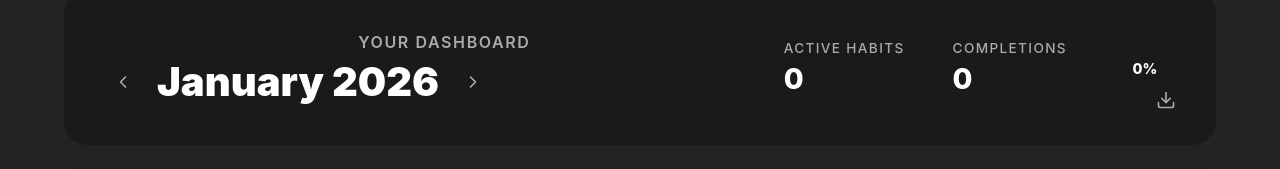
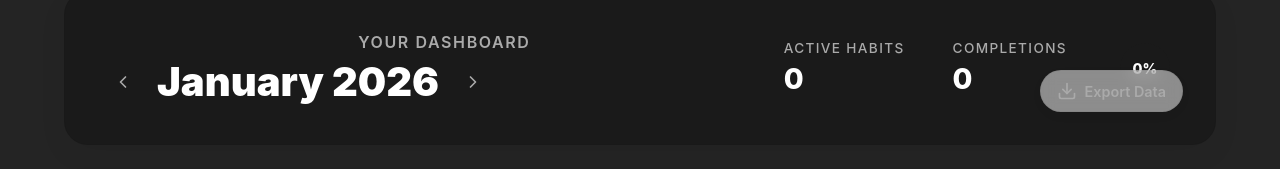
Before and after one commit to amitraj99053/Habit-Tracker-Frontend, a React (Vite) app: page /dashboard in a window 1280 px wide. Shown: the part 133-302 px from the top of the page. Built offline with nearby package versions, Linux system fonts and the light colour scheme; no server answers.

Commit message:
feat: enhance excel export and polish UI

```diff
--- a/src/components/SummaryHeader.css
+++ b/src/components/SummaryHeader.css
@@ -124,28 +124,41 @@
 }
 
 
+
 .export-btn {
     position: absolute;
-    bottom: 25px;
-    right: 30px;
-    background: transparent;
-    border: 1px solid rgba(0, 0, 0, 0.1);
-    border-radius: 8px;
-    padding: 8px;
+    bottom: 2rem;
+    right: 2rem;
+    background: rgba(255, 255, 255, 0.5);
+    /* translucent */
+    backdrop-filter: blur(8px);
+    border: 1px solid rgba(0, 0, 0, 0.05);
+    /* very subtle */
+    border-radius: 50px;
+    /* Pill shape */
+    padding: 10px 16px;
     cursor: pointer;
     color: var(--text-secondary);
-    transition: all 0.2s ease;
+    transition: all 0.3s cubic-bezier(0.4, 0, 0.2, 1);
     display: flex;
     align-items: center;
-    justify-content: center;
+    gap: 8px;
+    box-shadow: 0 4px 12px rgba(0, 0, 0, 0.03);
+    font-size: 0.9rem;
+    font-weight: 600;
+}
+
+.export-btn::after {
+    content: 'Export Data';
+    display: inline-block;
 }
 
 .export-btn:hover {
-    background: var(--card-bg);
+    background: #fff;
+    color: var(--primary-color);
     border-color: var(--primary-color);
-    color: var(--primary-color);
     transform: translateY(-2px);
-    box-shadow: 0 4px 6px rgba(0, 0, 0, 0.05);
+    box-shadow: 0 8px 20px rgba(0, 0, 0, 0.08);
 }
 
 @media (max-width: 768px) {
--- a/src/pages/Dashboard.jsx
+++ b/src/pages/Dashboard.jsx
@@ -83,15 +83,47 @@ const Dashboard = () => {
     };
 
     const handleExport = () => {
-        const headers = ["Habit Name", "Category", "Frequency", "Goal", "Total Completed", "Completed Dates"];
-        const rows = habits.map(h => [
-            `"${h.name}"`, // Quote strings to handle commas
-            h.category,
-            h.frequency,
-            h.goal,
-            h.completedDates.length,
-            `"${h.completedDates.join(', ')}"`
-        ]);
+        const year = currentMonth.getFullYear();
+        const month = currentMonth.getMonth();
+        const daysInMonth = new Date(year, month + 1, 0).getDate();
+        const monthName = currentMonth.toLocaleString('default', { month: 'long' });
+
+        // Generate headers: Name, Category, Month, 1, 2, ..., 31, Total
+        const dayHeaders = Array.from({ length: daysInMonth }, (_, i) => i + 1);
+        const headers = ["Habit Name", "Category", "Month", ...dayHeaders, "Total Completed"];
+
+        const rows = habits.map(h => {
+            const rowData = [
+                `"${h.name}"`,
+                h.category,
+                `${monthName} ${year}`
+            ];
+
+            // Check completion for each day of the month
+            let monthlyTotal = 0;
+            for (let day = 1; day <= daysInMonth; day++) {
+                // Construct date string YYYY-MM-DD to match backend format
+                // Note: Month is 0-indexed in JS, but we need 1-indexed for string, adding '0' padding
+                const dateStr = `${year}-${String(month + 1).padStart(2, '0')}-${String(day).padStart(2, '0')}`;
+
+                // Check if this date exists in completedDates array
+                // Backend usually stores ISO strings or YYYY-MM-DD.
+                // Assuming completedDates contains full ISO strings or compatible formats.
+                // We'll parse the completedDates to ensure match.
+                const isCompleted = h.completedDates.some(d => {
+                    const completedDate = new Date(d);
+                    return completedDate.getFullYear() === year &&
+                        completedDate.getMonth() === month &&
+                        completedDate.getDate() === day;
+                });
+
+                if (isCompleted) monthlyTotal++;
+                rowData.push(isCompleted ? "Completed" : "-");
+            }
+
+            rowData.push(monthlyTotal);
+            return rowData;
+        });
 
         const csvContent = [
             headers.join(','),
@@ -103,7 +135,7 @@ const Dashboard = () => {
         if (link.download !== undefined) {
             const url = URL.createObjectURL(blob);
             link.setAttribute("href", url);
-            link.setAttribute("download", "habits_export.csv");
+            link.setAttribute("download", `Habit_Tracker_${monthName}_${year}.csv`);
             link.style.visibility = 'hidden';
             document.body.appendChild(link);
             link.click();
```
